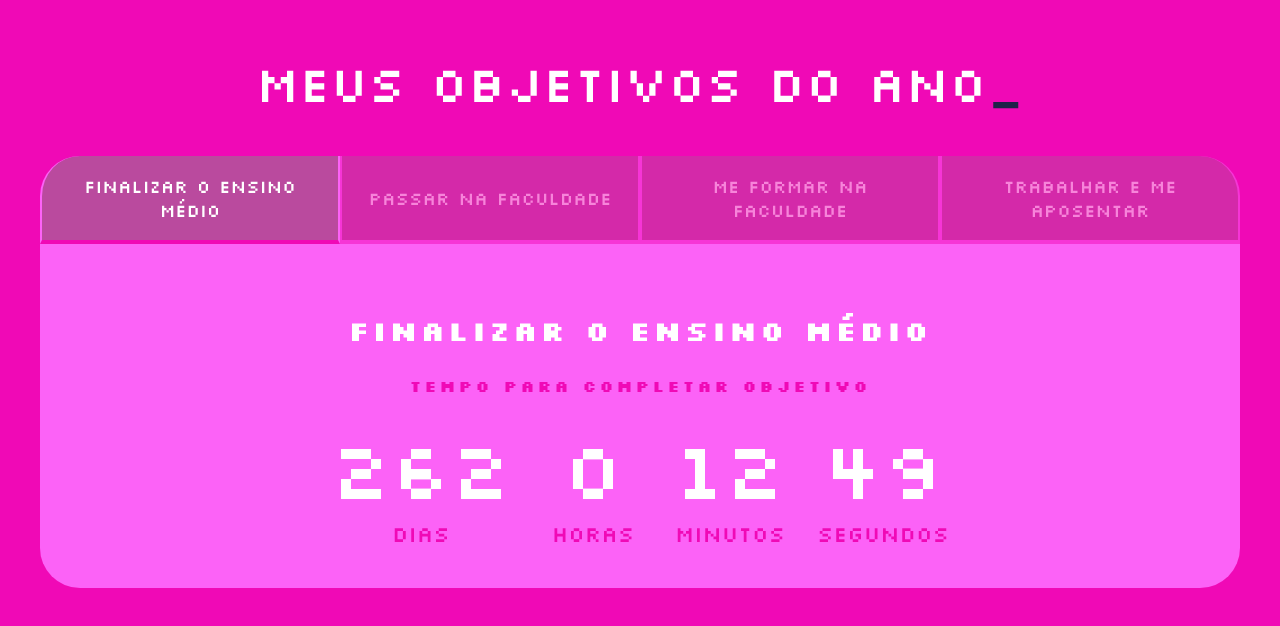
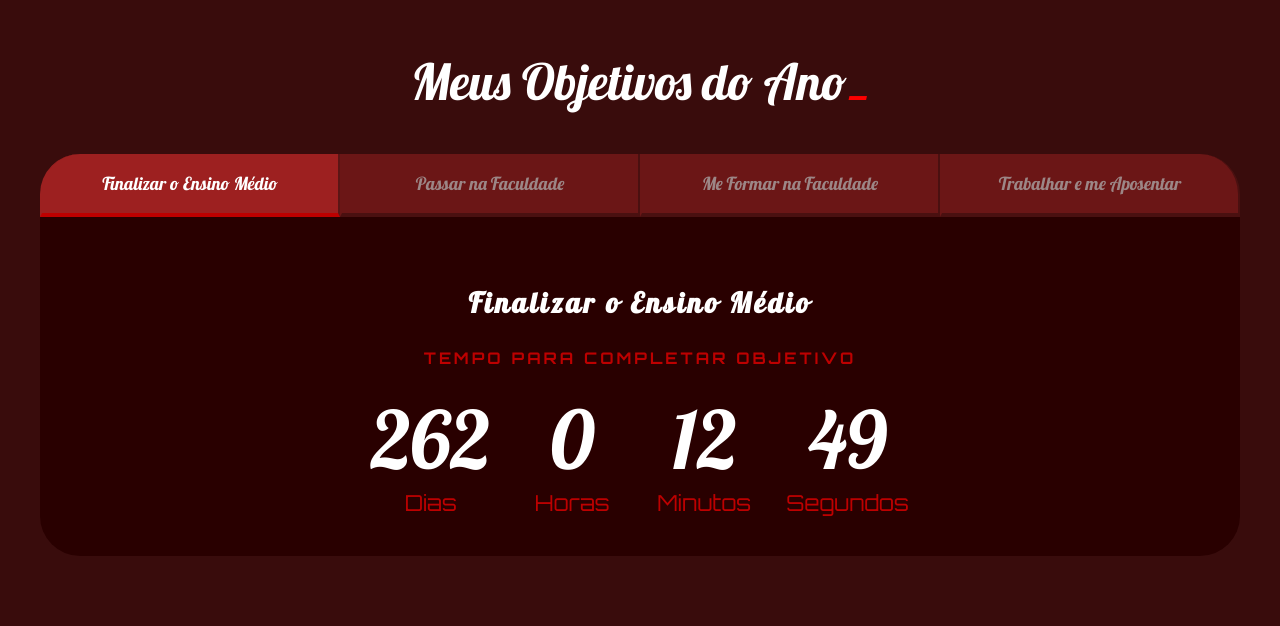
Before and after one commit to LucasMallorquin/codigosdetimer, a plain HTML site: page index.html in a window 1280 px wide. Drawn offline with Linux system fonts and the light colour scheme; a web font is replaced by a local one.

Commit message:
Update style.css

```diff
--- a/style.css
+++ b/style.css
@@ -1,21 +1,22 @@
-@import url('https://fonts.googleapis.com/css2?family=Gloria+Hallelujah&family=Lobster&family=Luckiest+Guy&family=Orbitron:wght@400..900&family=Protest+Guerrilla&family=Silkscreen:wght@400;700&display=swap');
+@import url('https://fonts.googleapis.com/css2?family=Lobster&display=swap');
+@import url('https://fonts.googleapis.com/css2?family=Lobster&family=Orbitron:wght@400..900&display=swap');
 
 :root{
-    --rosa: #f009b6;
+    --vermelho: #BD0000;
     --branco: #FFFFFF;
-    --rosa2: #fc62f7;
-    --rosa3:#ba4a9e;
+    --ativo: #5B1515;
+    --desativado:#9D2020;
 
 }
 
 body{
-    background-color: var(--rosa);
+    background-color: #390C0C;
     color: #FFFFFF;
 }
 
 h1{
     color: var(--branco);
-    font-family: "Silkscreen", sans-serif;
+    font-family: "Lobster", sans-serif;
     font-size: 50px;
     font-optical-sizing: auto;
     font-weight: 400;
@@ -36,24 +37,24 @@ h1{
 }
 
 span{
-    color: #1f2249;
-    font-family: "Silkscreen", sans-serif;
+    color: #FD0000;
+    font-family: "Lobster", sans-serif;
     font-size: 50px;
 }
 
 .botao {
-    font-family: "Silkscreen", sans-serif;
-    background-color: var(--rosa3);
-    color: #FFFFFF;
+    font-family: "Lobster", sans-serif;
+    background-color: var(--desativado);
+    color: var(--branco);
     display: flex;
     justify-content: center;
     padding: 1em;
     font-size: 18px;
     align-items: center;
     width: 300px;
-    border-bottom: 4px solid var(--rosa2);
-    border-left: 2px solid var(--rosa2);
-    border-right: 2px solid var(--rosa2);
+    border-bottom: 4px solid var(--ativo);
+    border-left: 2px solid var(--desativado);
+    border-right: 2px solid var(--ativo);
     border-top: none;
     opacity: 50%;
 
@@ -70,7 +71,7 @@ span{
 
 .botao.ativo{
     opacity: 100%;
-    border-bottom: 4px solid var(--rosa);
+    border-bottom: 4px solid var(--vermelho);
 }
 .abas-conteudo.ativo{
     display: block;
@@ -81,7 +82,7 @@ display: none;
 }
 
 .abas-textos{
-    background-color: var(--rosa2);
+    background-color: #290000;
     padding: 40px;
     border-radius: 0 0 40px 40px;
 }
@@ -89,22 +90,22 @@ display: none;
 .aba-conteudo-titulo1{
     font-size: 28px;
     text-align: center;
-    font-family: "Silkscreen", sans-serif;;
+    font-family: "Lobster", sans-serif;
     letter-spacing: 3px;
 }
 
 .aba-conteudo-titulo2{
     text-align: center;
-    color: var(--rosa);
+    color: var(--vermelho);
     text-transform: uppercase;
-    font-family: "Silkscreen", sans-serif;
+    font-family: "Orbitron", sans-serif;
     letter-spacing: 3px;
 }
 
 .contador{
     display: flex;
     justify-content: center;
-    font-family: "Silkscreen", sans-serif;
+    font-family: "Lobster", sans-serif;
     flex-wrap: wrap;
 }
 
@@ -120,8 +121,8 @@ display: none;
 }
 
 .contador-digito-texto{
-    color: var(--rosa);
-    font-family: "Silkscreen", sans-serif;
+    color: var(--vermelho);
+    font-family: "Orbitron", sans-serif;
     font-size: 22px;
     margin: 0;
 }
```
